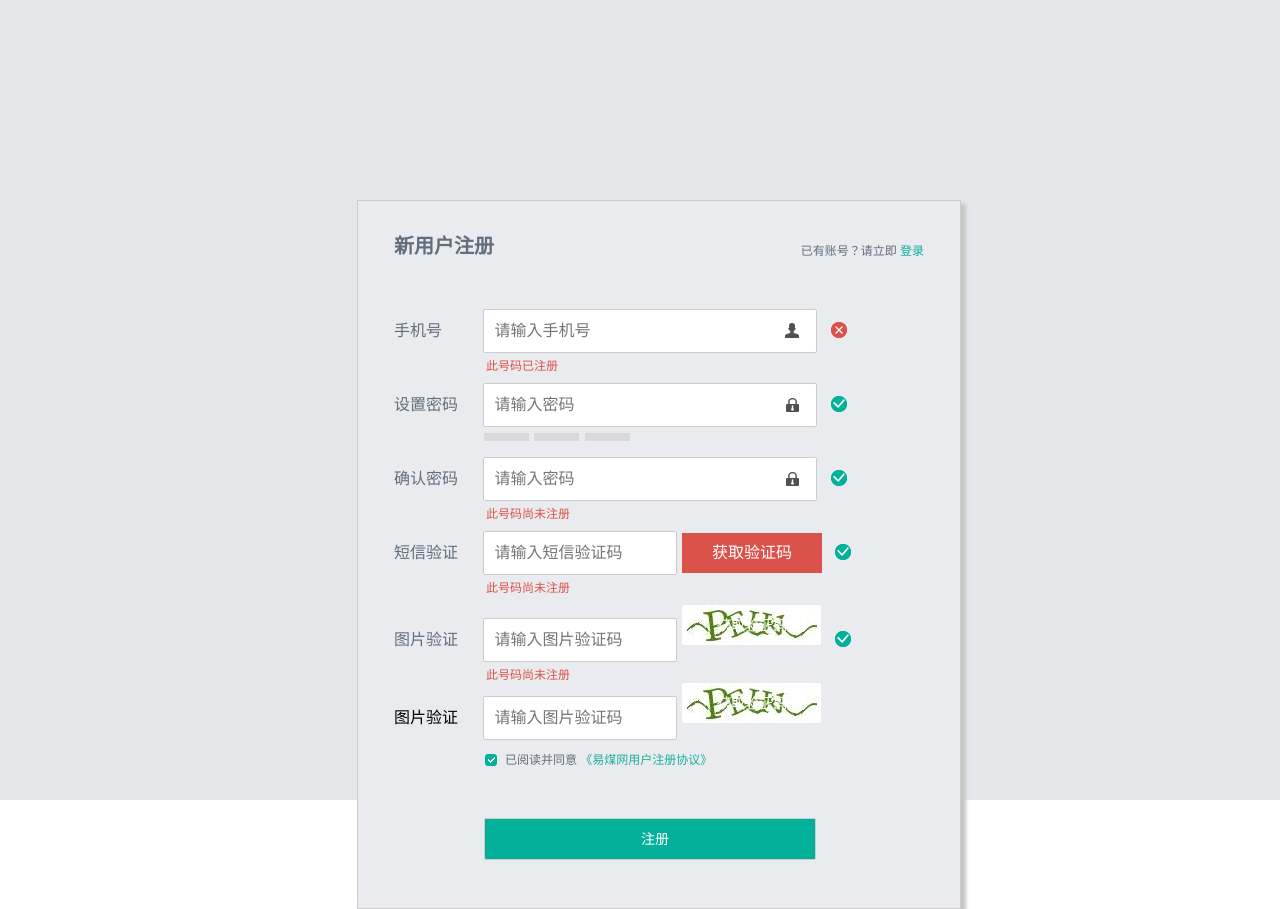
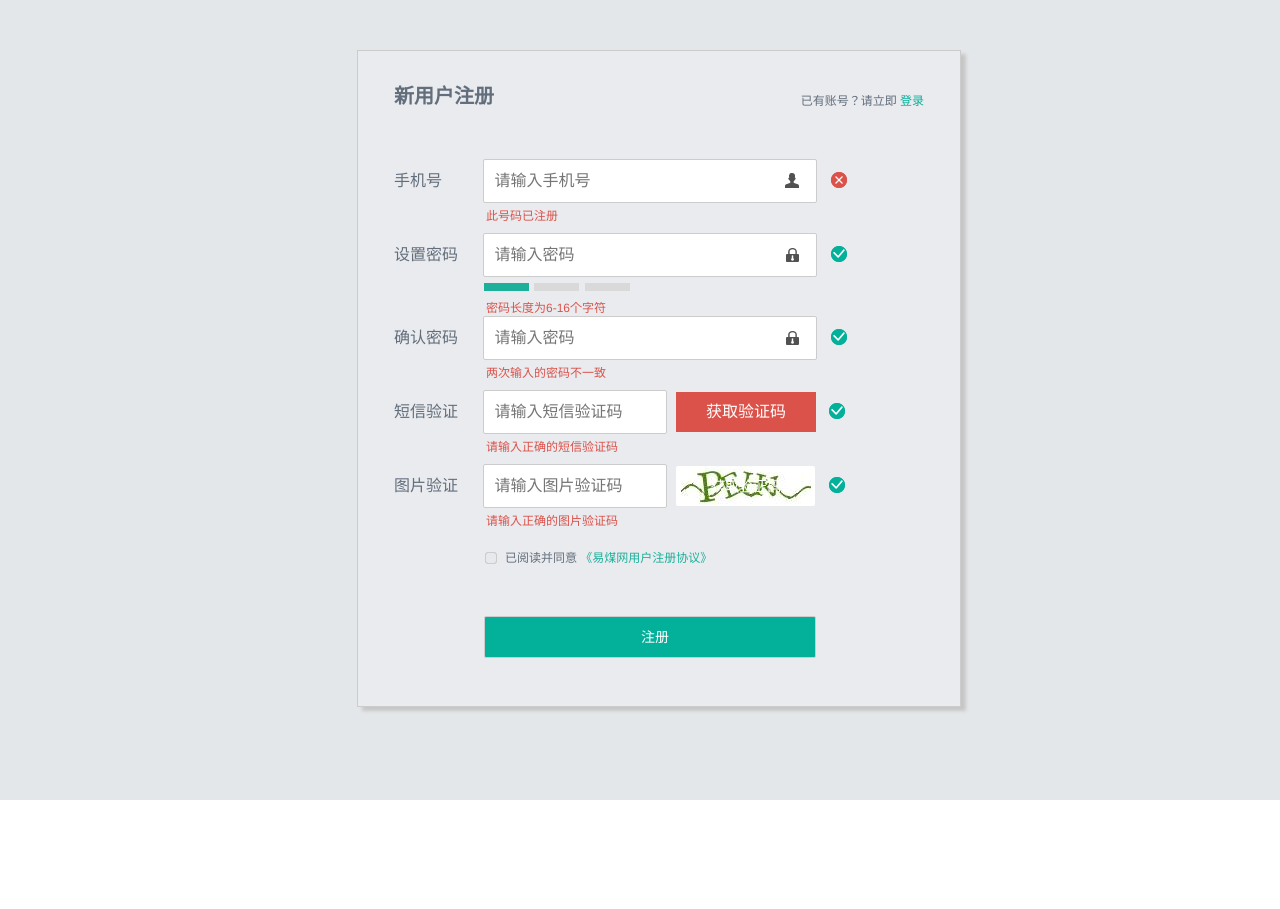
Before and after one commit to enozr/ucDemo, a website: page reg.html in a window 1280 px wide. After the commit the page ends 800 px from the top, so only its background shows below. Drawn offline with nearby package versions, Linux system fonts and the light colour scheme.

Commit message:
update reg.html

```diff
--- a/reg.html
+++ b/reg.html
@@ -10,30 +10,16 @@
 	<title>注册</title>
 
 	<!-- <link href="bower_components/bootstrap/dist/css/bootstrap.min.css" rel="stylesheet"> -->
+	<link rel="stylesheet" type="text/css" href="bower_components/normalize-css/normalize.css">
+	<link rel="stylesheet" type="text/css" href="styles/reset.css">
+	<link rel="stylesheet" type="text/css" href="styles/uc_public.css">
 	<link rel="stylesheet" type="text/css" href="styles/member_log.css">
-	<link rel="stylesheet" type="text/css" href="bower_components/normalize-css/normalize.css">
-	<link rel="stylesheet" type="text/css" href="styles/uc_public.css">
-	<link rel="stylesheet" type="text/css" href="styles/reset.css">
-	<style>
-		/*#regMember {width: 564px; margin: 0 auto; background-color: #e4e7ea;height: 200px;} */
-		.inputRow label{width: 85px; display: inline-block;}
-		.pwdStrength{width: 45px; height: 8px; display: inline-block; margin-right: 1px;}
-		.pwdStrengthWrapper{margin-left: 90px;}
-		#smsBtn {color: #fff;}
-		.rightImg{width: 140px;height: 40px; line-height: 40px;display: inline-block; text-align: center; }
-		a{color: #1CAF9A;}
-	</style>
+	<style>	</style>
 </head>
 <body>
-	<div id="regMember">
-		<!-- <form action="#" id="regForm">
-			手机号
-			<input type="text" id="tel" name="tel" max="13">
-		</form> -->
-	</div>
-
 	<div id="member_wrap">
-		<div class="member_log">
+		<div class="member_log member_reg">
+			<form action="#" id="regForm">
 				<div class="Header">
 					<div class="Header_tit">新用户注册</div>
 					<div class="noAccount">已有账号？请立即 <a href="javascript:void(0)">登录</a></div>
@@ -47,58 +33,49 @@
 					</div>
 					<div class="member_Inputlist">
 						<label for="">设置密码</label>
-					<input id="pwd" name="pwd" type="password" placeholder="请输入密码" maxlength="12" class="uc_input w320 uc_password">
+						<input id="pwd" name="pwd" type="password" placeholder="请输入密码" maxlength="16" class="uc_input w320 uc_password">
 						<i class="uc_successIcon"></i>
 						<div class="pwdStrengthWrapper">
-						<div id="pwdStrength1" class="pwdStrength uc-grey"></div>
+							<div id="pwdStrength1" class="pwdStrength uc-green"></div>
 							<div id="pwdStrength2" class="pwdStrength uc-grey"></div>
 							<div id="pwdStrength3" class="pwdStrength uc-grey"></div>
 						</div>
+						<p class="errorInfo">密码长度为6-16个字符</p>
 					</div>
 					<div class="member_Inputlist">
 						<label for="">确认密码</label>
-					<input id="pwd2" name="pwd2" type="password" placeholder="请输入密码" maxlength="12" class="uc_input w320 uc_password">
+						<input id="pwd2" name="pwd2" type="password" placeholder="请输入密码" maxlength="16" class="uc_input w320 uc_password">
 						<i class="uc_successIcon"></i>
-					<p class="errorInfo">此号码尚未注册</p>
+						<p class="errorInfo">两次输入的密码不一致</p>
 					</div>
-				<div class="member_Inputlist">
+					<div class="member_Inputlist" id="smsCodeBlock">
 						<label for="">短信验证</label>
-					<input id="smsCode" name="smsCode" type="text" placeholder="请输入短信验证码" maxlength="6" class="uc_input w180 uc_password">
+						<input id="smsCode" name="smsCode" type="text" placeholder="请输入短信验证码" maxlength="6" class="uc_input w170 uc_password">
 						<a id="smsBtn" href="javascript:void(0)" class="rightImg uc_red">获取验证码</a>
 						<i class="uc_successIcon"></i>
-					<p class="errorInfo">此号码尚未注册</p>
+						<p class="errorInfo">请输入正确的短信验证码</p>
 					</div>
-				<div class="member_Inputlist">
+					<div class="member_Inputlist" id="imgCodeBlock">
 						<label for="">图片验证</label>
-					<input id="imgCode" name="imgCode" type="text" placeholder="请输入图片验证码" maxlength="6" class="uc_input w180 uc_password">
+						<input id="imgCode" name="imgCode" type="text" placeholder="请输入图片验证码" maxlength="6" class="uc_input w170 uc_password">
 						<a id="validImgBtn" href="javascript:void(0)" class="rightImg">
 							<img src="images/validImg.png" alt="图片验证码">
 						</a>
 						<i class="uc_successIcon"></i>
-					<p class="errorInfo">此号码尚未注册</p>
+						<p class="errorInfo">请输入正确的图片验证码</p>
 					</div>
 
-
-				<div class="inputRow">
-					<label>图片验证</label>
-					<input id="imgCode" name="imgCode" type="text"placeholder="请输入图片验证码" maxlength="6" class="uc_input w180 uc_password">
-					<a id="validImgBtn" href="javascript:void(0)" class="rightImg">
-						<img src="images/validImg.png" alt="图片验证码">
-					</a>
-				</div>
-
-
 					<div class="uc_checkmarkerWrapper">
-					<label for="rememberName" class="rememberName" id="rememberBtn"><span class="uc_checkmarker_true"></span>已阅读并同意
-						<a href="javascript:void(0)">《易煤网用户注册协议》</a>
+						<label for="rememberName" class="rememberName" id="rememberBtn">
+							<span class="uc_checkmarker_false"></span>已阅读并同意
+							<a class="uc_fGreen" href="javascript:void(0)">《易煤网用户注册协议》</a>
 						</label>
-					<!-- <input type="checkbox" id="rememberName" checked style="display:none;">
-					<a href="javascript:void(0)" class="forget">忘记密码？</a> -->
 					</div>
 				</div>
 				<div class="Footer">
 					<a href="javasrcipt:void(0)" id="regSubmit" class="uc_input login w320">注册</a>
 				</div>
+			</form>
 		</div>
 	</div>
 
--- a/styles/member_log.css
+++ b/styles/member_log.css
@@ -113,3 +113,11 @@
 #member_wrap .member_log .Footer a.login:hover{
 	background: #00a08c;
 }
+
+#member_wrap .member_reg{margin-top: -350px;}
+#member_wrap .member_reg .pwdStrength{width: 45px; height: 8px; display: inline-block; margin-right: 1px;}
+#member_wrap .member_reg .pwdStrengthWrapper{margin-left: 90px;}
+#member_wrap .member_reg #smsBtn {color: #fff;}
+#member_wrap .member_reg #smsBtn:hover{background-color: #cc2e25;}
+#member_wrap .member_reg .rightImg{width: 140px;height: 40px; line-height: 40px;display: inline-block; text-align: center; margin-left: 4px;}
+#member_wrap .member_reg .rightImg img{vertical-align: top;}
--- a/styles/uc_public.css
+++ b/styles/uc_public.css
@@ -2,11 +2,12 @@
 .inline{display: inline;}
 .inBlock{display: inline-block;}
 .block{display: block;}
+
 .w140{
 	width: 140px;
 }
-.w180{
-	width: 180px;
+.w170{
+	width: 170px;
 }
 .w320{
 	width: 320px;
@@ -17,6 +18,8 @@
 .uc-green{background-color: #1CAF9A;}
 .uc-grey{background-color: #d9d9d9;}
 .uc_red{background-color: #db524b;}
+
+.uc_fGreen{color: #1CAF9A;}
 
 .uc_input{
 	height:40px;
```
Lines whose indentation alone changed are shown as unchanged.
